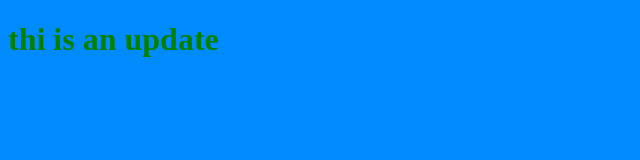
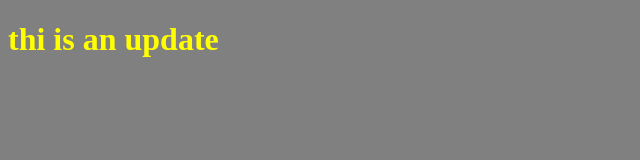
Before and after one commit to mohamedsmd/myproject, a plain HTML site: page index.html in a window 1280 px wide. Shown: the whole page, without its empty margins (0-640 px from the left). Drawn offline with Linux system fonts and the light colour scheme.

Commit message:
changing background color

```diff
--- a/style.css
+++ b/style.css
@@ -1,6 +1,6 @@
 h1{
-    color:green;
+    color:yellow;
 }
 body{
-    background-color: rgb(0, 140, 255);
+    background-color: gray;
 }
```
